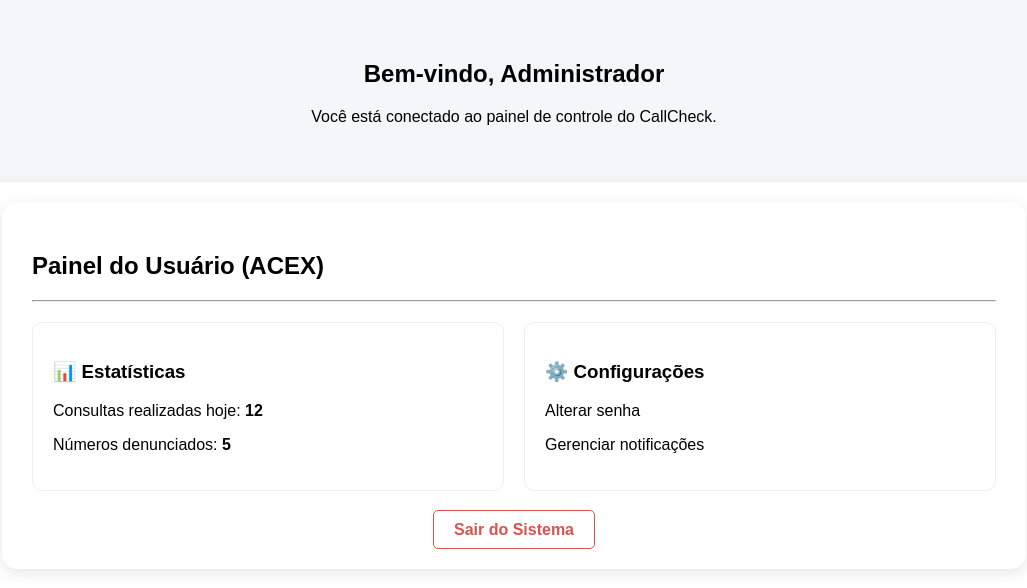
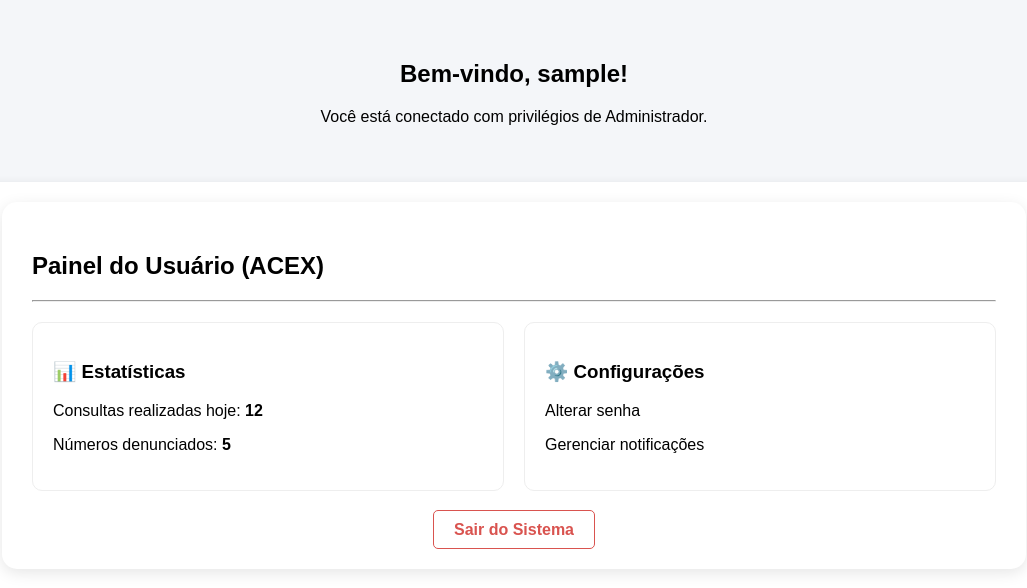
Before and after one commit to dealkis/CallCheck, a Flask app: page /usuario in a window 1280 px wide. Shown: the part 64-652 px from the top of the page, without its empty margins (126-1153 px from the left). Run offline with Flask 3, Linux system fonts and the light colour scheme; the visitor is signed in with stand-in values (Sample User, id 1).

Commit message:
Update usuario.html

```diff
--- a/templates/usuario.html
+++ b/templates/usuario.html
@@ -2,8 +2,9 @@
 
 {% block content %}
 <section class="hero">
-    <h1>Bem-vindo, Administrador</h1>
-    <p>Você está conectado ao painel de controle do CallCheck.</p>
+    <!-- O Flask busca automaticamente na sessão se você usar 'session' -->
+    <h1>Bem-vindo, {{ session['usuario_logado'] }}!</h1>
+    <p>Você está conectado com privilégios de Administrador.</p>
 </section>
 
 <div class="resultado" style="width: 80%; margin: 0 auto; padding: 20px;">
```
